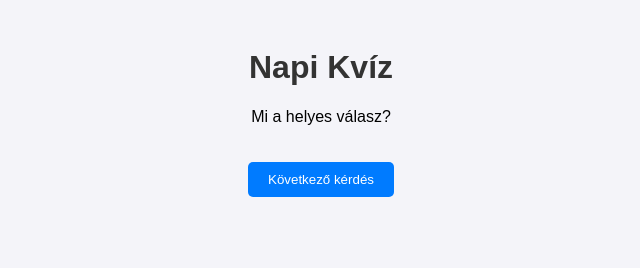
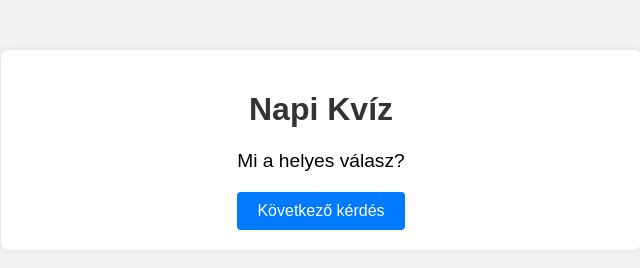
Before and after one commit to Raltoron/napi-kviz, a plain HTML site: page index.html in a window 1280 px wide. Shown: the whole page, without its empty margins (319-959 px from the left). Drawn offline with Linux system fonts and the light colour scheme.

Commit message:
Update styles.css

```diff
--- a/styles.css
+++ b/styles.css
@@ -1,24 +1,57 @@
 body {
     font-family: Arial, sans-serif;
-    background-color: #f4f4f9;
     text-align: center;
+    background-color: #f4f4f4;
+    margin: 0;
+    padding: 0;
+}
+
+.container {
+    max-width: 600px;
+    margin: 50px auto;
     padding: 20px;
+    background: #fff;
+    border-radius: 8px;
+    box-shadow: 0 0 10px rgba(0, 0, 0, 0.1);
 }
 
 h1 {
     color: #333;
 }
 
+#question {
+    font-size: 1.2em;
+    margin: 20px 0;
+}
+
+#answers {
+    list-style: none;
+    padding: 0;
+}
+
+#answers li {
+    margin: 10px 0;
+    padding: 10px;
+    background: #e0e0e0;
+    border-radius: 4px;
+    cursor: pointer;
+    transition: background 0.3s;
+}
+
+#answers li:hover {
+    background: #d4d4d4;
+}
+
 button {
     padding: 10px 20px;
-    margin-top: 20px;
-    background-color: #007bff;
+    background: #007bff;
     color: white;
     border: none;
-    border-radius: 5px;
+    border-radius: 4px;
     cursor: pointer;
+    font-size: 1em;
 }
 
 button:hover {
-    background-color: #0056b3;
+    background: #0056b3;
 }
```
